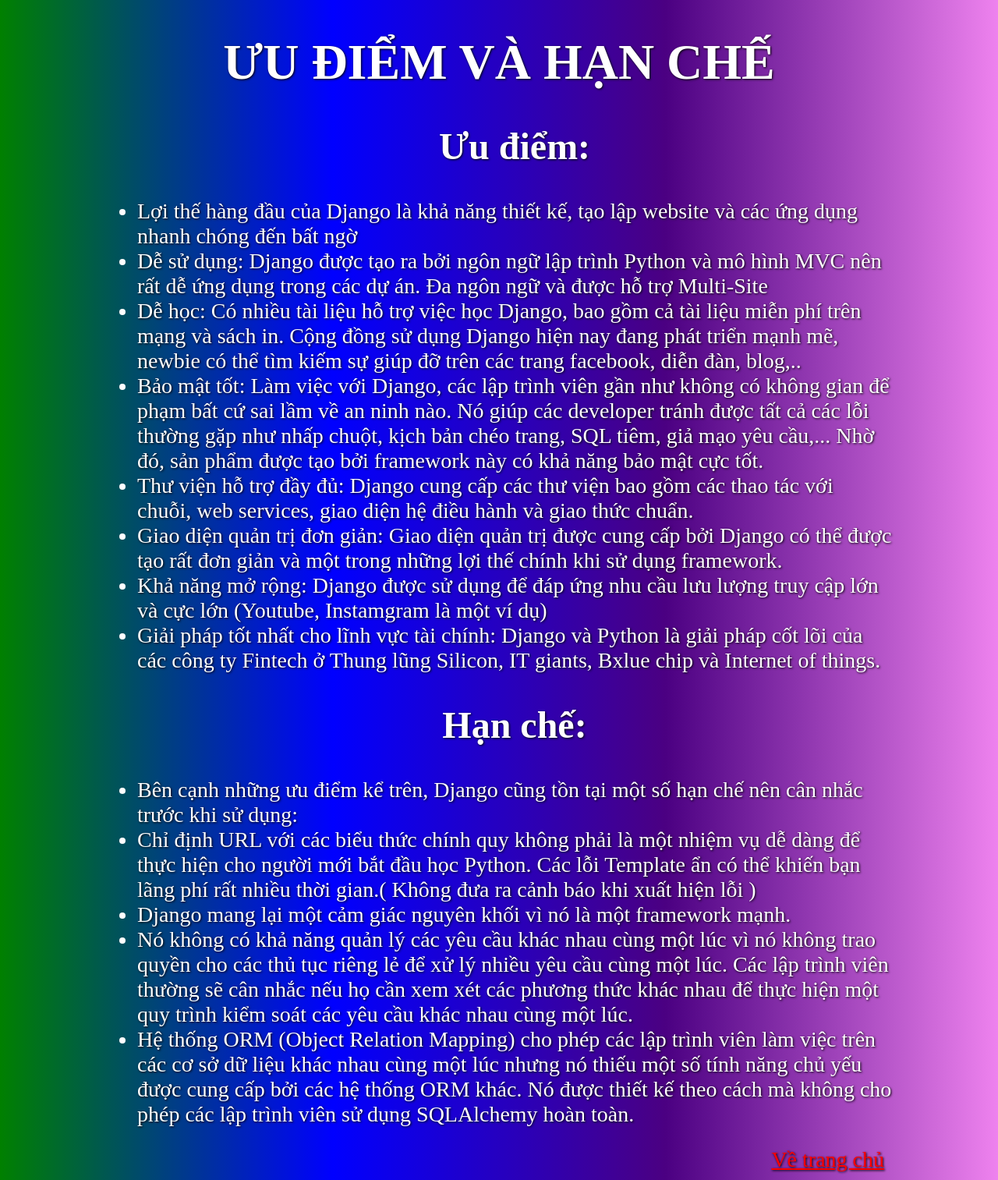
After one commit to VipPro67/DemoDjango, a Django app: template demo/demoIE104/templates/uudiem_hanche.html in a window 1280 px wide. The commit adds this page. Shown: the whole page at 78% size. Run offline with Django 4.2, Linux system fonts and the light colour scheme; the template is opened without the code that fills it, so the values that code supplies are empty.

Commit message:
Add templates

```diff
--- /dev/null
+++ b/demo/demoIE104/static/chung.css
@@ -0,0 +1,81 @@
+body{
+
+    font-family:'Times New Roman', Times, serif;
+    background-image: linear-gradient(to right,green, blue, indigo,violet);
+    padding-left: 10%;
+    padding-right: 10%;
+    color: #fff;
+    text-shadow: 1px 1px 3px black;
+}
+
+table{
+    display:inline-block;
+    border-width: 2px;
+    border-color: rgb(121, 121, 121);
+    border-style: solid;
+}
+
+img
+{
+    display: block;
+}
+
+table caption{
+    font-size: 2.5rem;
+    font-weight:bold;
+}
+
+h1{
+    font-size: 4rem;
+    text-align: center;
+}
+
+h2{
+    font-size: 3rem;
+    text-align: center;
+}
+
+nav
+{
+    margin-left: 20px;
+}
+p,td,a,li
+{
+    font-size: 1.75rem;
+}
+a:link {
+    color: red;
+}
+
+a:visited {
+color: rgb(229, 255, 0);
+}
+
+a:hover {
+color: hotpink;
+}
+
+a:active {
+color: black;
+}
+
+a{
+    margin: 10px 10px ;
+}
+td{
+    padding: 5px;
+}
+span
+{
+    text-shadow: none;
+    padding: 0 15px;
+    font-weight: bold;
+    color: black;
+    background-color: aliceblue;
+    font-family: 'Courier New', Courier, monospace;
+}
+
+.gohome
+{
+    float: right;
+}
--- /dev/null
+++ b/demo/demoIE104/templates/uudiem_hanche.html
@@ -0,0 +1,73 @@
+{% load static %}
+<!DOCTYPE html>
+<html>
+<link rel="stylesheet" href="{% static 'chung.css' %}">
+
+<body>
+
+    <h1>ƯU ĐIỂM VÀ HẠN CHẾ</h1>
+    <ul>
+        <h2>Ưu điểm:</h2>
+        <li>
+            Lợi thế hàng đầu của Django là khả năng thiết kế, tạo lập website và các ứng dụng nhanh chóng đến bất ngờ
+        </li>
+        <li>
+            Dễ sử dụng: Django được tạo ra bởi ngôn ngữ lập trình Python và mô hình MVC nên rất dễ ứng dụng trong các dự
+            án. Đa ngôn ngữ và được hỗ trợ Multi-Site
+        </li>
+        <li>
+            Dễ học: Có nhiều tài liệu hỗ trợ việc học Django, bao gồm cả tài liệu miễn phí trên mạng và sách in. Cộng
+            đồng sử dụng Django hiện nay đang phát triển mạnh mẽ, newbie có thể tìm kiếm sự giúp đỡ trên các trang
+            facebook, diễn đàn, blog,..
+        </li>
+        <li>
+            Bảo mật tốt: Làm việc với Django, các lập trình viên gần như không có không gian để phạm bất cứ sai lầm về
+            an ninh nào. Nó giúp các developer tránh được tất cả các lỗi thường gặp như nhấp chuột, kịch bản chéo trang,
+            SQL tiêm, giả mạo yêu cầu,... Nhờ đó, sản phẩm được tạo bởi framework này có khả năng bảo mật cực tốt.
+
+        </li>
+        <li>
+            Thư viện hỗ trợ đầy đủ: Django cung cấp các thư viện bao gồm các thao tác với chuỗi, web services, giao diện
+            hệ điều hành và giao thức chuẩn.
+
+        </li>
+        <li>
+            Giao diện quản trị đơn giản: Giao diện quản trị được cung cấp bởi Django có thể được tạo rất đơn giản và một
+            trong những lợi thế chính khi sử dụng framework.
+
+        </li>
+        <li>
+            Khả năng mở rộng: Django được sử dụng để đáp ứng nhu cầu lưu lượng truy cập lớn và cực lớn (Youtube,
+            Instamgram là một ví dụ)
+
+        </li>
+        <li>
+            Giải pháp tốt nhất cho lĩnh vực tài chính: Django và Python là giải pháp cốt lõi của các công ty Fintech ở
+            Thung lũng Silicon, IT giants, Bxlue chip và Internet of things.
+
+        </li>
+    </ul>
+    <ul>
+        <h2> Hạn chế:</h2>
+
+        <li>Bên cạnh những ưu điểm kể trên, Django cũng tồn tại một số hạn chế nên cân nhắc trước khi sử dụng:
+        </li>
+        <li>Chỉ định URL với các biểu thức chính quy không phải là một nhiệm vụ dễ dàng để thực hiện cho người mới bắt
+            đầu học Python. Các lỗi Template ẩn có thể khiến bạn lãng phí rất nhiều thời gian.( Không đưa ra cảnh báo
+            khi xuất hiện lỗi )
+        </li>
+        <li>Django mang lại một cảm giác nguyên khối vì nó là một framework mạnh.
+        </li>
+        <li>Nó không có khả năng quản lý các yêu cầu khác nhau cùng một lúc vì nó không trao quyền cho các thủ tục riêng
+            lẻ để xử lý nhiều yêu cầu cùng một lúc. Các lập trình viên thường sẽ cân nhắc nếu họ cần xem xét các phương
+            thức khác nhau để thực hiện một quy trình kiểm soát các yêu cầu khác nhau cùng một lúc.
+        </li>
+        <li>Hệ thống ORM (Object Relation Mapping) cho phép các lập trình viên làm việc trên các cơ sở dữ liệu khác nhau
+            cùng một lúc nhưng nó thiếu một số tính năng chủ yếu được cung cấp bởi các hệ thống ORM khác. Nó được thiết
+            kế theo cách mà không cho phép các lập trình viên sử dụng SQLAlchemy hoàn toàn.
+        </li>
+    </ul>
+    </table>
+    <a class="gohome" href="/">Về trang chủ</a>
+</body>
+</html>
--- a/demo/demoIE104/urls.py
+++ b/demo/demoIE104/urls.py
@@ -3,4 +3,9 @@ from . import views
 
 urlpatterns = [
     path('', views.index, name='index'),
+    path('Uudiem/',views.index2,name='index2'),
+    path('SoSanh/',views.index3,name='index3'),
+    path('GiaiQuyet/',views.index4,name='index4'),
+    path('LiDo/',views.index5,name='index5'),
+    path('QuyTrinh/',views.index6,name='index6'),
 ]
```
Also changed, not shown: Demo/Demo/urls.py (+6 -1 lines), demo/demoIE104/static/home.css (deleted, +0 -29 lines), demo/demoIE104/templates/GiaiQuyet.html (added, +41 -0 lines), demo/demoIE104/templates/LiDo.html (added, +11 -0 lines), demo/demoIE104/templates/QuyTrinh.html (added, +20 -0 lines), demo/demoIE104/templates/django_vs_nodeJs.html (added, +59 -0 lines), demo/demoIE104/templates/home.html (+13 -4 lines), demo/demoIE104/views.py (+15 -0 lines), demo/demoIE104/static/SosanhvsNodeJs.png (added), demo/demoIE104/static/python-django.png (added).
